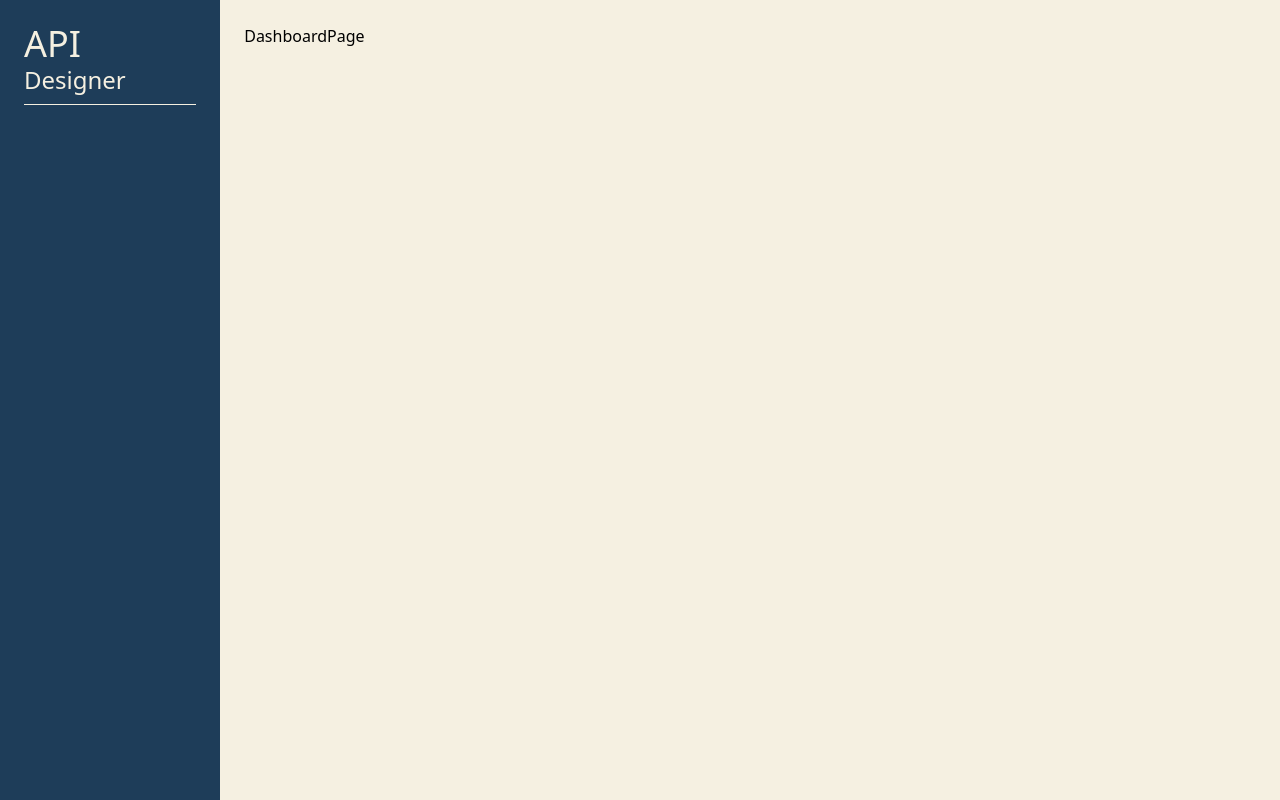
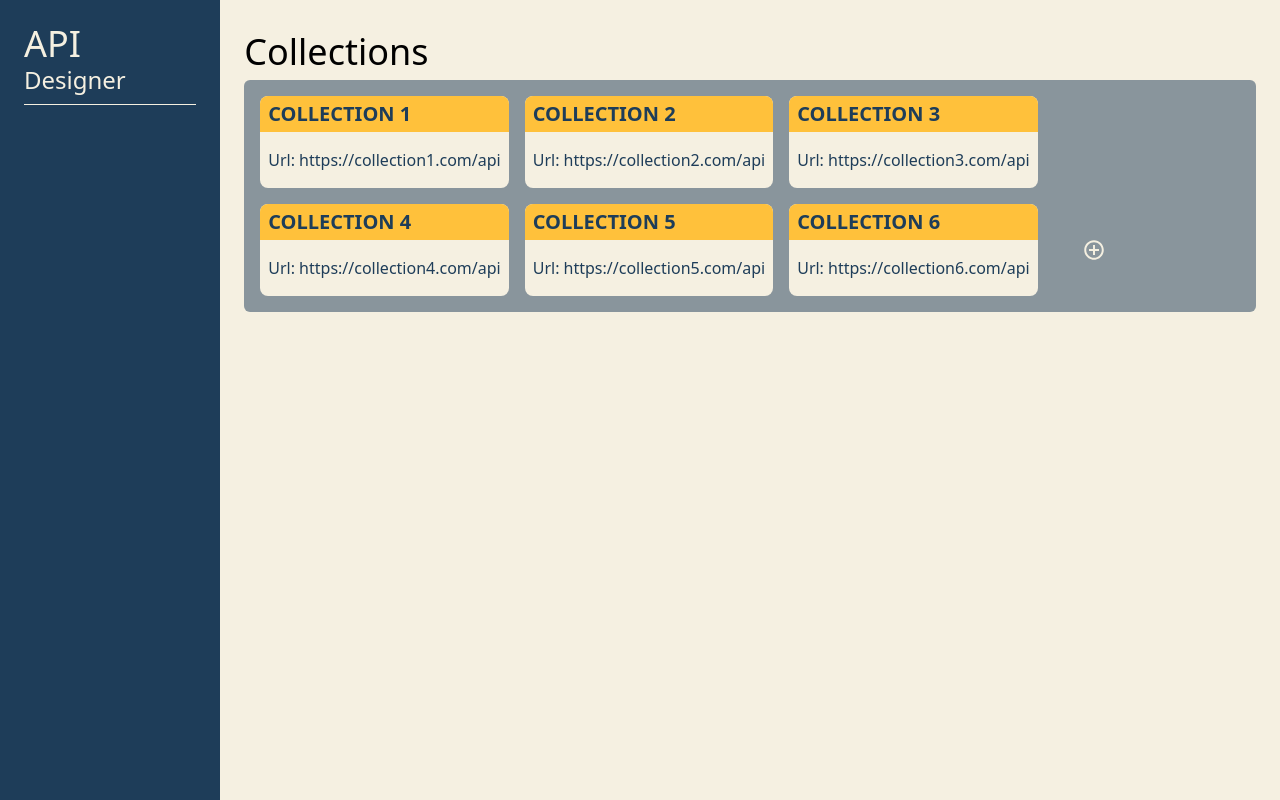
Before and after one commit to ParmarTarun/Api-Designer, a Next.js app: page /dashboard in a window 1280 px wide. Built offline with nearby package versions, Linux system fonts and the light colour scheme; no server answers.

Commit message:
💄 Add Collections Cards

```diff
--- a/pages/dashboard/index.tsx
+++ b/pages/dashboard/index.tsx
@@ -1,10 +1,38 @@
 import Layout from "@/components/Layout";
 import React from "react";
+import { IoMdAddCircleOutline } from "react-icons/io";
 
 const DashboardPage = () => {
+  const collections = [
+    { name: "Collection 1", baseUrl: "https://collection1.com/api" },
+    { name: "Collection 2", baseUrl: "https://collection2.com/api" },
+    { name: "Collection 3", baseUrl: "https://collection3.com/api" },
+    { name: "Collection 4", baseUrl: "https://collection4.com/api" },
+    { name: "Collection 5", baseUrl: "https://collection5.com/api" },
+    { name: "Collection 6", baseUrl: "https://collection6.com/api" },
+  ];
   return (
     <Layout>
-      <div>DashboardPage</div>
+      <>
+        <div className="my-2">
+          <h2 className="font-medium">Collections</h2>
+        </div>
+        <div className="flex gap-4 flex-wrap bg-primary  p-4 text-primary bg-opacity-50 rounded-md">
+          {collections.map((coll) => (
+            <div className=" rounded-lg bg-secondary">
+              <div className="px-2 py-1 bg-lightHighlight rounded-t-lg">
+                <h5 className="uppercase font-semibold ">{coll.name}</h5>
+              </div>
+              <div className="py-4 px-2">
+                <p>Url: {coll.baseUrl}</p>
+              </div>
+            </div>
+          ))}
+          <button className="w-20">
+            <IoMdAddCircleOutline className="m-auto text-secondary text-2xl" />
+          </button>
+        </div>
+      </>
     </Layout>
   );
 };
--- a/styles/globals.css
+++ b/styles/globals.css
@@ -1,6 +1,34 @@
 @tailwind base;
 @tailwind components;
 @tailwind utilities;
+
+h1 {
+  @apply text-5xl;
+}
+
+h2 {
+  @apply text-4xl;
+}
+
+h3 {
+  @apply text-3xl;
+}
+
+h4 {
+  @apply text-2xl;
+}
+
+h5 {
+  @apply text-xl;
+}
+
+h6 {
+  @apply text-lg;
+}
+
+p {
+  @apply text-base;
+}
 
 label {
   font-size: 1rem;
```
Also changed, not shown: global.d.ts (renamed from global.s.ts).
